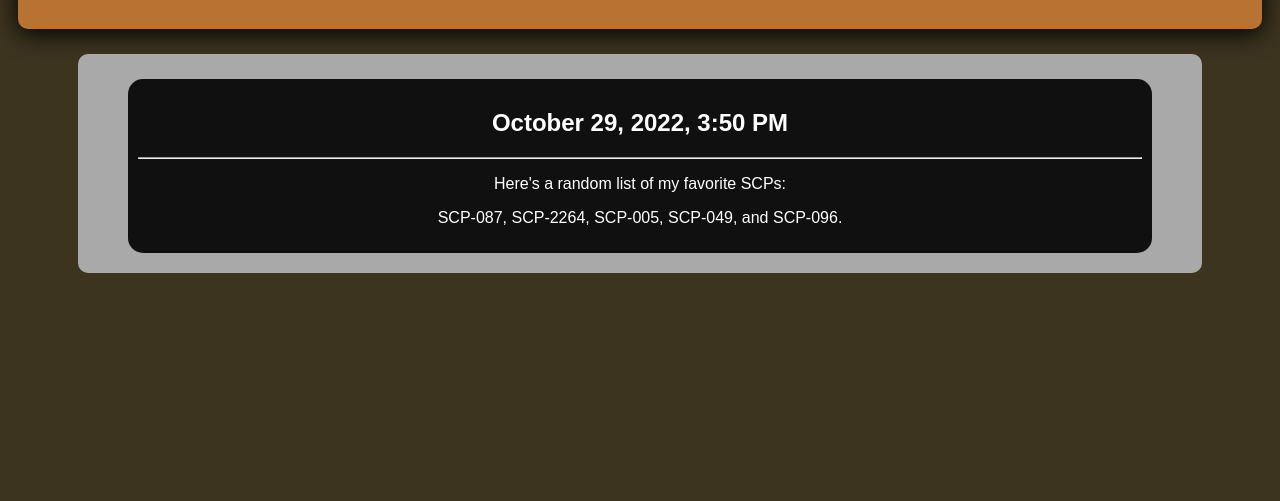
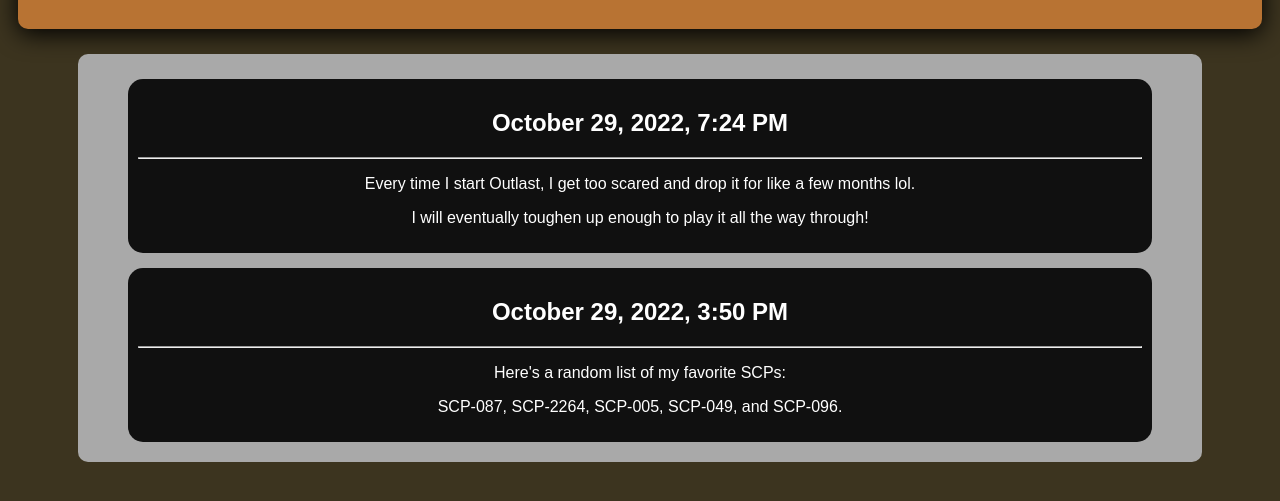
Before and after one commit to jesse-scott-codes/cozycorner, a plain HTML site: page index.html in a window 1280 px wide. Shown: the part 79-580 px from the top of the page. Drawn offline with Linux system fonts and the light colour scheme.

Commit message:
Update #2

```diff
--- a/index.html
+++ b/index.html
@@ -49,6 +49,16 @@
                 font-family: Arial;
                 text-align: center;
             }
+
+            #postTwo {
+                margin: 15px 40px 10px 40px;
+                padding: 10px 10px 10px 10px;
+                background-color: #101010;
+                border-radius: 15px;
+                color: white;
+                font-family: Arial;
+                text-align: center;
+            }
         </style>
     </head>
     <body>
@@ -56,6 +66,12 @@
             <h1>Jesse's Cozy Corner</h1>
         </div>
         <div id="main">
+            <div id="postTwo">
+                <h2>October 29, 2022, 7:24 PM</h2>
+                <hr>
+                <p>Every time I start Outlast, I get too scared and drop it for like a few months lol.</p>
+                <p>I will eventually toughen up enough to play it all the way through!</p>
+            </div>
             <div id="postOne">
                 <h2>October 29, 2022, 3:50 PM</h2>
                 <hr>
```
